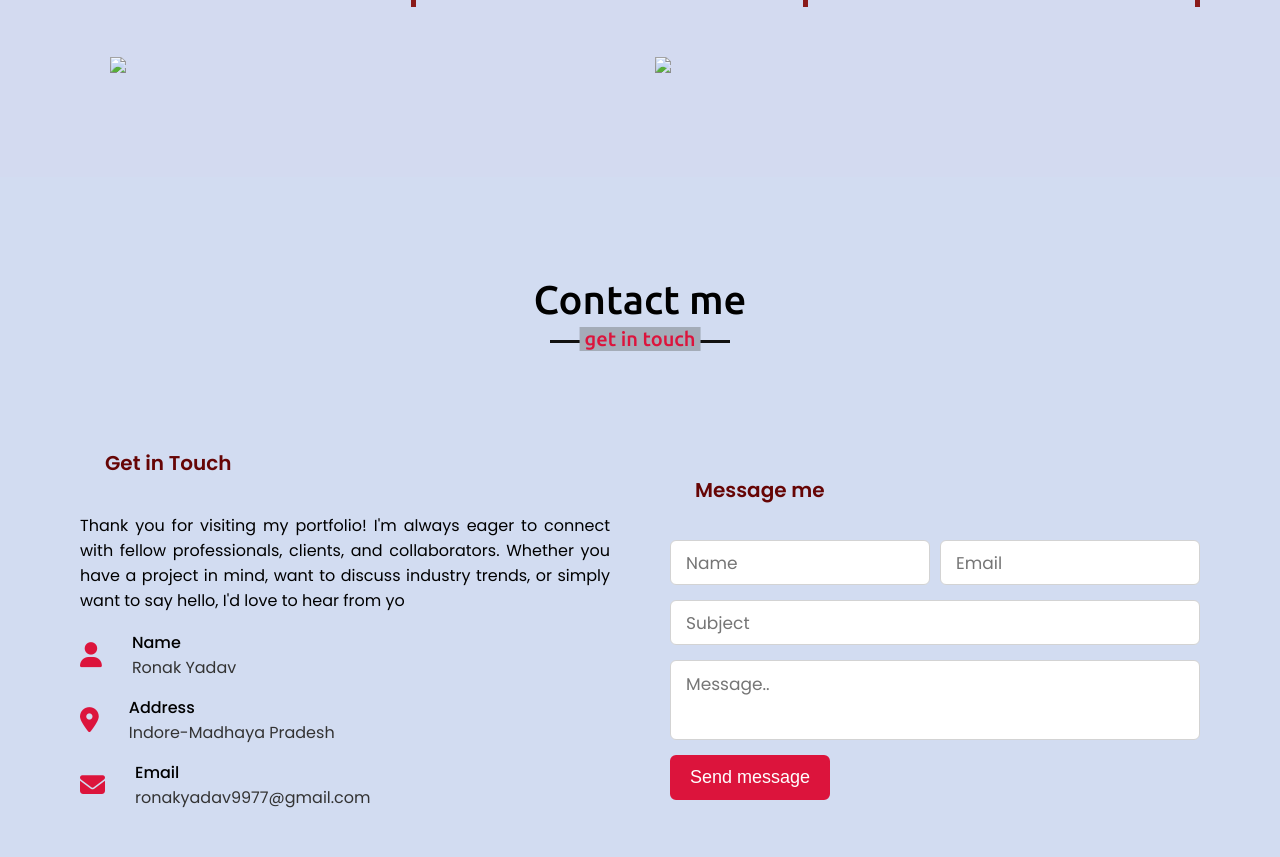
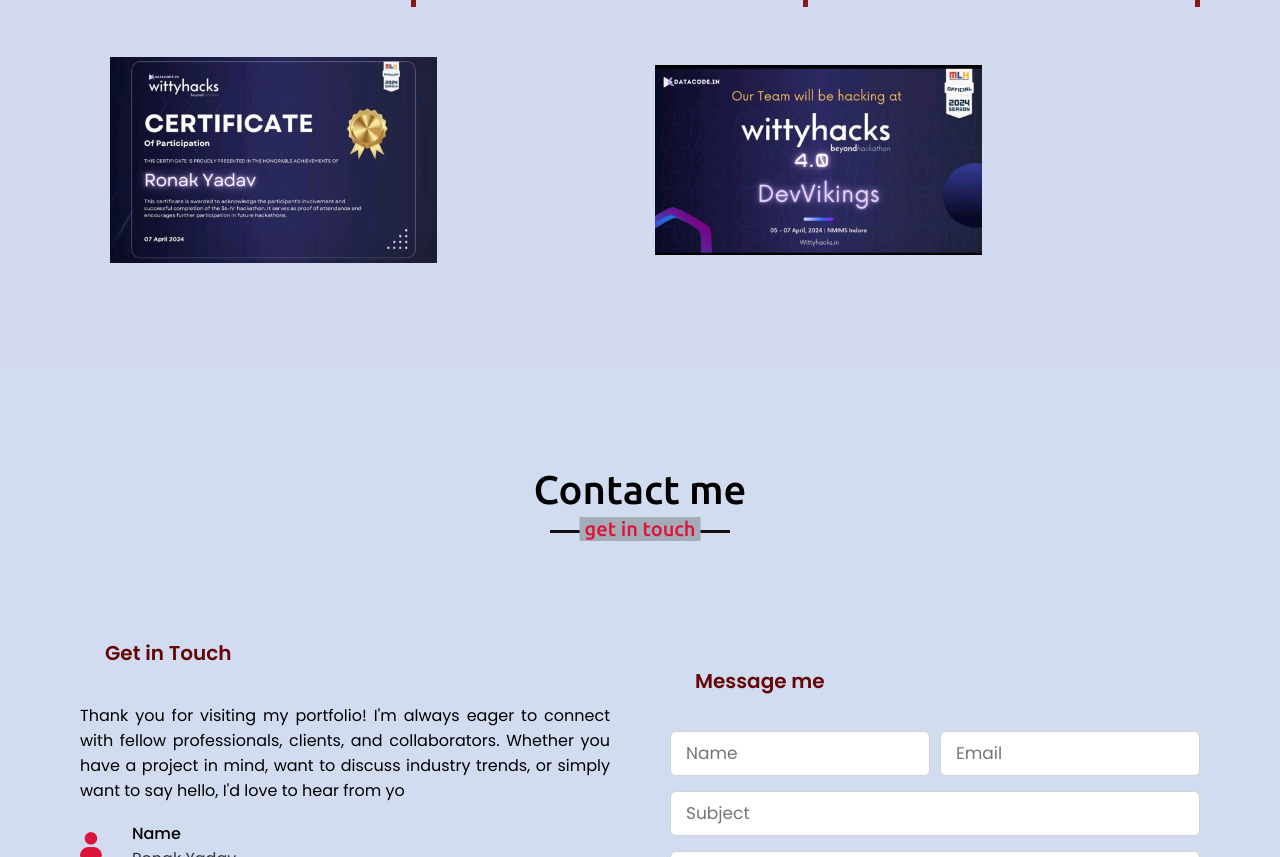
Before and after one commit to RonakYadav21/my_portfolio, a plain HTML site: page index.html in a window 1280 px wide. Shown: the part 5879-6736 px from the top of the page. Drawn offline with nearby package versions, Linux system fonts and the light colour scheme.

Commit message:
Update index.html

```diff
--- a/index.html
+++ b/index.html
@@ -298,8 +298,8 @@
     </div>
      </div>
      <div class="certificates">
-<div class="cer"><img src="witty.jpg"></div>
-<div class="cer"><img src="wittyhack.jpg"></div>
+<div class="cer"><img src="photo/witty.jpg"></div>
+<div class="cer"><img src="photo/wittyhack.jpg"></div>
      </div>
    </div>
 </section>
```
